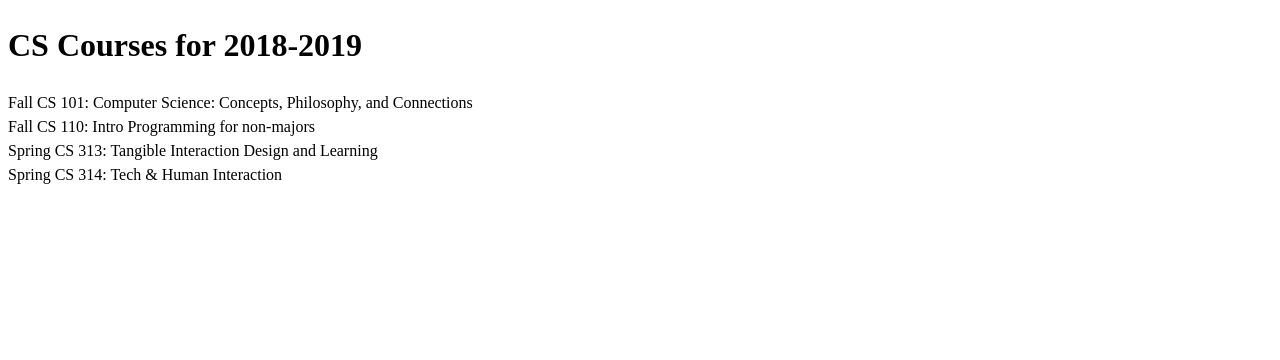
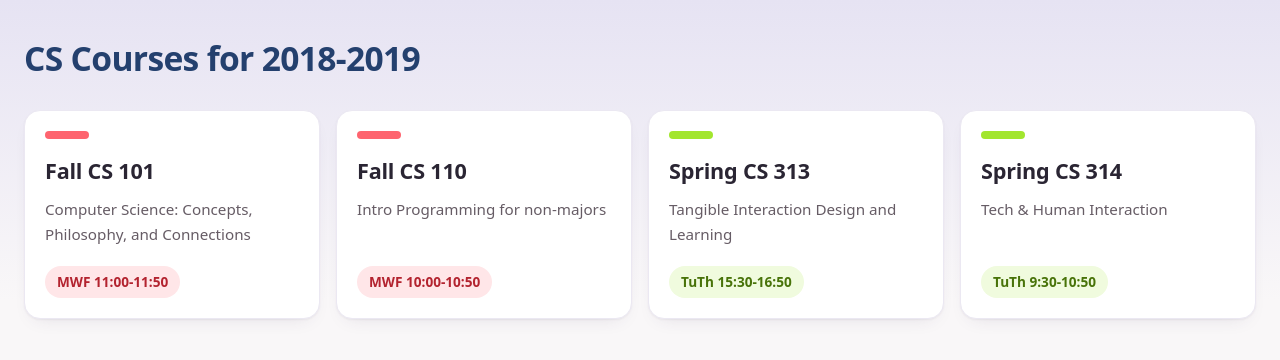
Before and after one commit to kbarbu/React-Challenges, a React (Vite) app: page / in a window 1280 px wide. Shown: the top 360 px of the page. Built offline with nearby package versions, Linux system fonts and the light colour scheme.

Commit message:
Finished card ui

```diff
--- a/package.json
+++ b/package.json
@@ -26,6 +26,7 @@
     "@types/babel__core": "^7.20.5",
     "@types/react": "^19.2.18",
     "@types/react-dom": "^19.2.5",
+    "@typescript/native": "npm:typescript@^7.0.2",
     "@vitejs/plugin-react": "^6.1.1",
     "@vitest/coverage-v8": "^4.1.11",
     "@vitest/ui": "^4.1.11",
@@ -35,7 +36,6 @@
     "eslint-plugin-react-refresh": "^0.5.5",
     "globals": "^17.11.0",
     "jsdom": "^30.0.1",
-    "@typescript/native": "npm:typescript@^7.0.2",
     "typescript": "npm:@typescript/typescript6@^6.0.3",
     "typescript-eslint": "^8.68.0",
     "vite": "^8.2.2",
--- a/src/App.css
+++ b/src/App.css
@@ -11,3 +11,129 @@
     }
   }
 }
+
+:root {
+  --blue: #528fd8;
+  --blue-ink: #2a5aa0;
+  --blue-light: #82aee3;
+  --red: #fe646f;
+  --red-ink: #b3232f;
+  --green: #a2e62e;
+  --green-ink: #487309;
+  --yellow: #ffe177;
+  --yellow-ink: #866400;
+  --lavender: #dedbee;
+  --paper: #f9f7f8;
+  --ink: #2a2533;
+  --muted: #665c65;
+  --navy: #24406e;
+}
+
+body {
+  min-height: 100vh;
+  background: linear-gradient(180deg, #e6e3f3 0, var(--paper) 300px) no-repeat,
+    var(--paper);
+}
+
+main {
+  padding: 8px 16px 32px;
+  font-family: system-ui, -apple-system, 'Segoe UI', Roboto, sans-serif;
+}
+
+main h1 {
+  margin-block: 0.5em 0.8em;
+  font-size: 2.1rem;
+  font-weight: 750;
+  letter-spacing: -0.02em;
+  color: var(--navy);
+}
+
+.course-list {
+  display: flex;
+  flex-wrap: wrap;
+  gap: 16px;
+}
+
+.course-card {
+  flex: 1 1 220px;
+  display: flex;
+  flex-direction: column;
+  box-sizing: border-box;
+  padding: 20px;
+  background: #ffffff;
+  border: 1px solid #ebe8f2;
+  border-radius: 16px;
+  box-shadow: 0 1px 2px rgba(60, 50, 90, 0.06),
+    0 8px 20px -12px rgba(60, 50, 90, 0.18);
+  color: var(--ink);
+  transition: transform 0.2s ease, box-shadow 0.2s ease;
+  --accent: var(--blue);
+  --accent-ink: var(--blue-ink);
+}
+
+.course-card[data-term='fall'] {
+  --accent: var(--red);
+  --accent-ink: var(--red-ink);
+}
+.course-card[data-term='winter'] {
+  --accent: var(--blue);
+  --accent-ink: var(--blue-ink);
+}
+.course-card[data-term='spring'] {
+  --accent: var(--green);
+  --accent-ink: var(--green-ink);
+}
+.course-card[data-term='summer'] {
+  --accent: var(--yellow);
+  --accent-ink: var(--yellow-ink);
+}
+
+.course-card:hover {
+  transform: translateY(-3px);
+  box-shadow: 0 2px 4px rgba(60, 50, 90, 0.08),
+    0 16px 28px -14px rgba(60, 50, 90, 0.28);
+}
+
+.course-card::before {
+  content: '';
+  width: 44px;
+  height: 8px;
+  margin-bottom: 16px;
+  border-radius: 999px;
+  background: var(--accent);
+}
+
+.course-card h2 {
+  margin: 0 0 10px;
+  font-size: 1.35rem;
+  font-weight: 650;
+  letter-spacing: -0.01em;
+}
+
+.course-card p {
+  margin: 0 0 20px;
+  font-size: 0.95rem;
+  line-height: 1.6;
+  color: var(--muted);
+}
+
+.course-card .meets {
+  margin-top: auto;
+  align-self: flex-start;
+  padding: 6px 12px;
+  border-radius: 999px;
+  background: color-mix(in srgb, var(--accent) 16%, white);
+  color: var(--accent-ink);
+  font-size: 0.85rem;
+  font-weight: 600;
+  font-variant-numeric: tabular-nums;
+}
+
+@media (prefers-reduced-motion: reduce) {
+  .course-card {
+    transition: none;
+  }
+  .course-card:hover {
+    transform: none;
+  }
+}
--- a/src/App.tsx
+++ b/src/App.tsx
@@ -7,11 +7,22 @@ const schedule = schedules['CS-2018-2019'];
 const App = () => (
     <main>
         <h1>{schedule.title}</h1>
-        <ul>
+        <ul className="course-list">
         {Object.entries(schedule.courses).map(([code, course]) => (
-            <li key={code}> {course.term} CS {course.number}: {course.title}</li>))}
+            <li
+            key={code}
+            className="course-card"
+            data-term={course.term.toLowerCase()}
+            >
+            <h2>{course.term} CS {course.number}</h2>
+            <p>{course.title}</p>
+            <div className="meets">{course.meets}</div>
+            </li>
+        ))}
         </ul>
     </main>
+
+
 
 );
 
```
Also changed, not shown: 1 other file (tests, documents, lock files or other folders).
